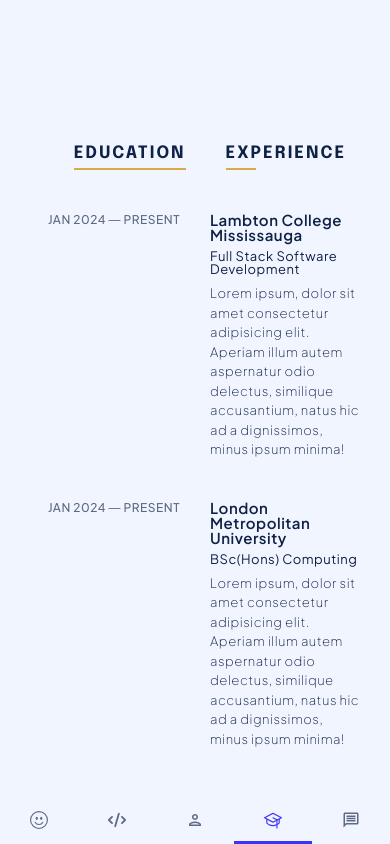
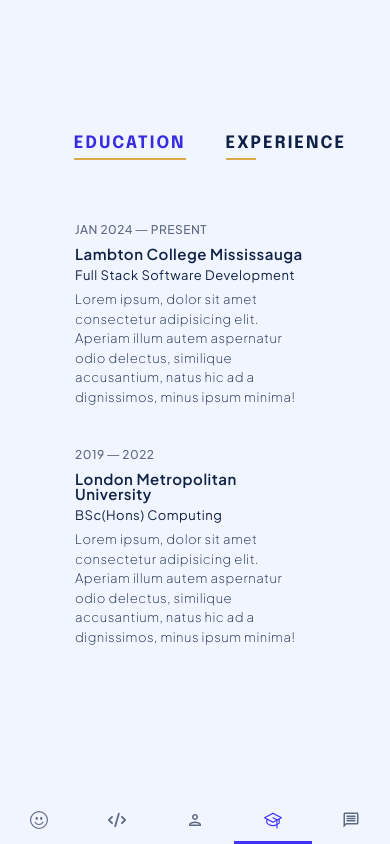
Before and after one commit to akarsanth/portfolio-react, a React (Vite) app: page /education in a window 390 px wide. Built offline with nearby package versions, Linux system fonts and the light colour scheme.

Commit message:
Change education section responsiveness

```diff
--- a/src/Components/Education/Education.module.css
+++ b/src/Components/Education/Education.module.css
@@ -82,6 +82,10 @@
   width: fit-content;
 }
 
+.heading--dy.active {
+  color: #382ce1;
+}
+
 .heading--dy::before {
   content: "";
   position: absolute;
@@ -129,6 +133,7 @@
 @media (max-width: 37.5rem) {
   .tab__education {
     flex-direction: column;
+    gap: 5rem;
   }
 
   .left {
@@ -142,3 +147,46 @@
     flex-basis: 80%;
   }
 }
+
+/* Width 500px and less */
+@media (max-width: 500px) {
+}
+
+/* Width 450px and less */
+@media (max-width: 450px) {
+  .tab__education {
+    align-items: center;
+  }
+
+  .right {
+    width: 75%;
+  }
+
+  .education__list-item,
+  .experience__list-item {
+    flex-direction: column;
+    gap: 1rem;
+  }
+
+  .time {
+    text-align: left;
+  }
+}
+
+/* Width 380px and less */
+@media (max-width: 380px) {
+  .right {
+    width: 100%;
+  }
+
+  .left {
+    flex-direction: column;
+    justify-content: flex-end;
+    align-items: center;
+    padding-right: 3rem;
+  }
+
+  .tab__education {
+    gap: 4rem;
+  }
+}
--- a/src/Components/Education/Education.tsx
+++ b/src/Components/Education/Education.tsx
@@ -52,9 +52,8 @@
             </div>
 
             <div className={styles["education__list-item"]}>
-              {/* <p className={styles.time}>2019 &#8213; 2022</p> */}
+              <p className={styles.time}>2019 &#8213; 2022</p>
 
-              <p className={styles.time}>Jan 2024 &#8213; Present</p>
               <div>
                 <p className={styles.institution}>
                   London Metropolitan University
```
